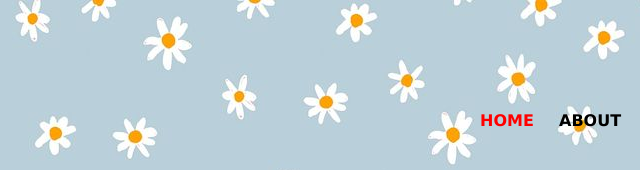
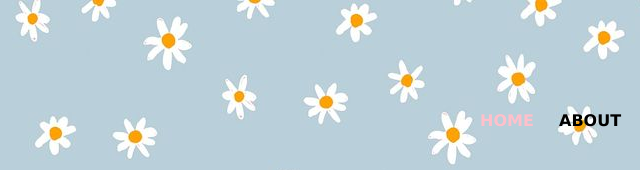
Before and after one commit to ZoeChelimo/portfolio, a plain HTML site: page index.html in a window 1280 px wide. In both pictures the pointer is over the link "HOME". Shown: the top 170 px of the page, 324-964 px from the left. Drawn offline with Linux system fonts and the light colour scheme.

Commit message:
changed hover color to pink

```diff
--- a/style.css
+++ b/style.css
@@ -35,7 +35,7 @@ nav ul li a{
     font-weight: bold;
 }
 nav ul li a:hover{
-    color: red;
+    color: pink;
 }
 .details{
     margin-left: 8%;
```
